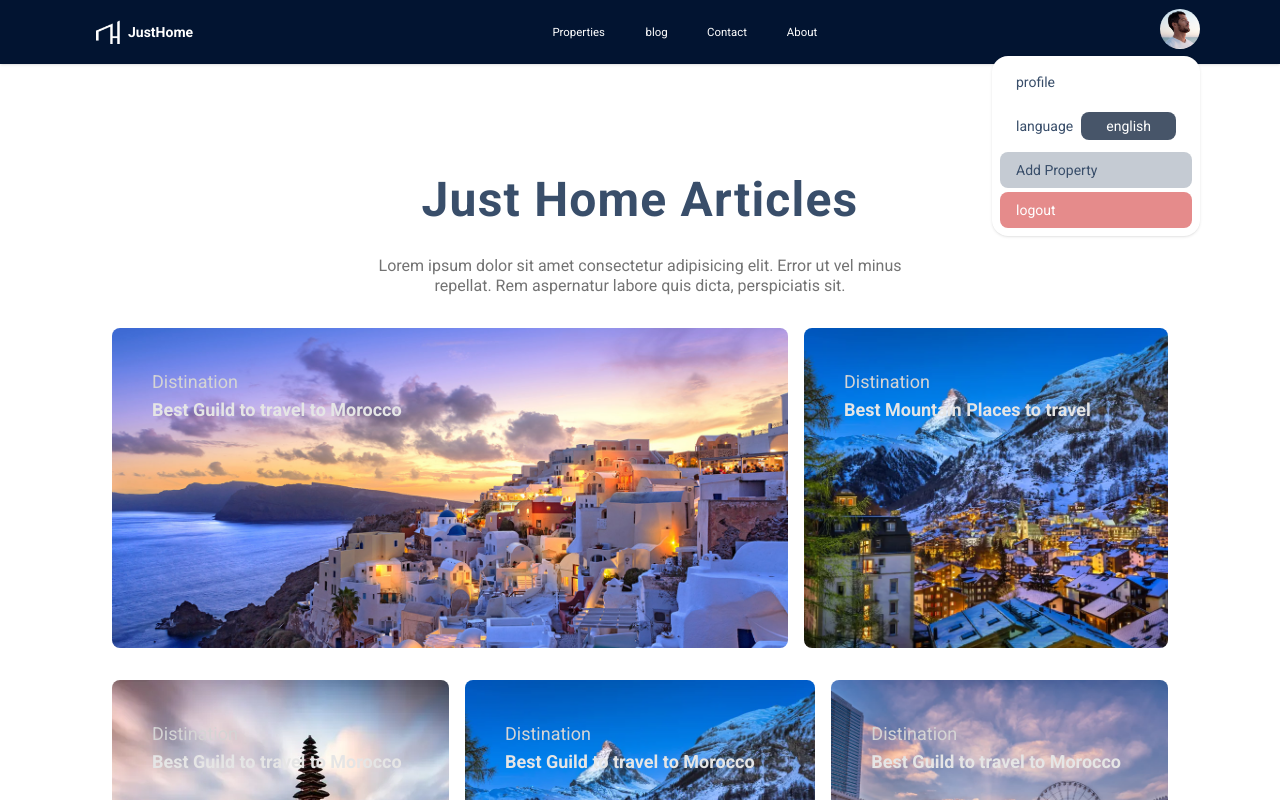
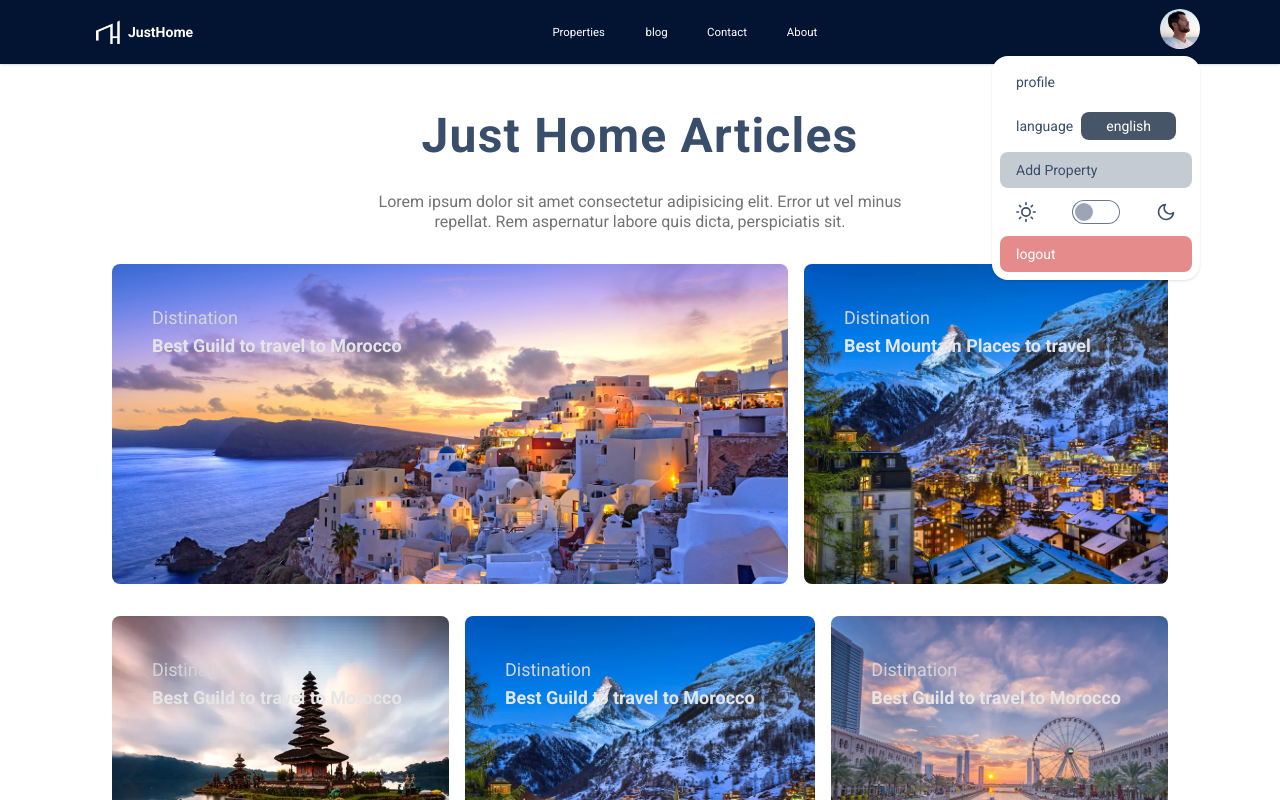
Before and after one commit to faroukq1/Just-Home, a React (Vite) app: page /blog in a window 1280 px wide. Both pictures are taken after a click on the button 1180 px from the left and 28 px from the top of the page. Shown: the top 800 px of the page. Built offline with nearby package versions, Linux system fonts and the light colour scheme.

Commit message:
dark mode

```diff
--- a/src/component/buy/PropertyMarketPlace.tsx
+++ b/src/component/buy/PropertyMarketPlace.tsx
@@ -42,9 +42,6 @@ const PropertyMarketPlace = () => {
           >
             <FaThList />
           </button>
-          <select className="select select-bordered select-sm select-neutral w-full">
-            <option>Popular</option>
-          </select>
         </div>
       </div>
       <div className="flex flex-wrap justify-center 2xl:justify-start items-center gap-4">
--- a/src/component/global/PropertyCardList.tsx
+++ b/src/component/global/PropertyCardList.tsx
@@ -38,7 +38,7 @@ const PropertyCardList = ({
           height={350}
         />
         <Link
-          className="text-white w-full btn btn-success"
+          className="text-white w-full btn btn-neutral"
           to={`/property/${id}`}
         >
           Book Now
--- /dev/null
+++ b/src/component/global/navbar/DarkModeToggle.tsx
@@ -0,0 +1,56 @@
+import { useEffect, useState } from "react";
+
+const systemTheme = {
+  light: "winter",
+  dark: "dark",
+};
+const DarkModeToggle = () => {
+  const storedTheme = localStorage.getItem("theme") || "winter";
+  const [theme, setTheme] = useState<string>(storedTheme);
+  useEffect(() => {
+    document.documentElement.setAttribute("data-theme", theme);
+    localStorage.setItem("theme", theme);
+  }, [theme]);
+  const handleThemeChanges = (value: boolean) => {
+    if (value) setTheme(systemTheme.dark);
+    else setTheme(systemTheme.light);
+  };
+  return (
+    <label className="flex justify-between cursor-pointer gap-2">
+      <svg
+        xmlns="http://www.w3.org/2000/svg"
+        width="20"
+        height="20"
+        viewBox="0 0 24 24"
+        fill="none"
+        stroke="currentColor"
+        strokeWidth="2"
+        strokeLinecap="round"
+        strokeLinejoin="round"
+      >
+        <circle cx="12" cy="12" r="5" />
+        <path d="M12 1v2M12 21v2M4.2 4.2l1.4 1.4M18.4 18.4l1.4 1.4M1 12h2M21 12h2M4.2 19.8l1.4-1.4M18.4 5.6l1.4-1.4" />
+      </svg>
+      <input
+        type="checkbox"
+        className="toggle theme-controller"
+        onChange={(e) => handleThemeChanges(e.target.checked)}
+      />
+      <svg
+        xmlns="http://www.w3.org/2000/svg"
+        width="20"
+        height="20"
+        viewBox="0 0 24 24"
+        fill="none"
+        stroke="currentColor"
+        strokeWidth="2"
+        strokeLinecap="round"
+        strokeLinejoin="round"
+      >
+        <path d="M21 12.79A9 9 0 1 1 11.21 3 7 7 0 0 0 21 12.79z"></path>
+      </svg>
+    </label>
+  );
+};
+
+export default DarkModeToggle;
--- a/src/component/global/navbar/Navbar.tsx
+++ b/src/component/global/navbar/Navbar.tsx
@@ -2,9 +2,10 @@ import { Link } from "react-router-dom";
 import logo from "../../../assets/logo.png";
 import Navlinks from "./Navlinks";
 import image from "../../../assets/profilepic.png";
+import DarkModeToggle from "./DarkModeToggle";
 const Navbar = () => {
   return (
-    <nav className="z-10 py-2 px-2 sm:px-16 lg:px-20 flex gap-2 justify-between items-center bg-neutral w-full shadow ">
+    <nav className="fixed z-10 py-2 px-2 sm:px-16 lg:px-20 flex gap-2 justify-between items-center bg-neutral w-full shadow ">
       <Link
         to="/"
         className="flex items-center gap-2 btn btn-neutral btn-outline border-none"
@@ -41,6 +42,9 @@ const Navbar = () => {
               </Link>
             </li>
             <li>
+              <DarkModeToggle />
+            </li>
+            <li>
               <Link to="/" className="bg-error text-white">
                 logout
               </Link>
--- a/src/component/index.ts
+++ b/src/component/index.ts
@@ -41,3 +41,4 @@ export { default as EditInformation } from "./profile/EditInformation";
 export { default as ImageWithBlurHash } from "./global/ImageWithBlurHash";
 export { default as FilterCategory } from "./buy/filter/FilterCategory";
 export { default as FilterByPriceRange } from "./buy/filter/FilterByPriceRange";
+export { default as DarkModeToggle } from "./global/navbar/DarkModeToggle";
--- a/src/component/landing/ChooseUs.tsx
+++ b/src/component/landing/ChooseUs.tsx
@@ -4,7 +4,7 @@ import SmallCard from "./SmallCard";
 
 const ChooseUs = () => {
   return (
-    <div className="bg-neutral-content min-h-[50vh] rounded-lg mx-4 flex flex-col justify-evenly items-center">
+    <div className="border-2 shadow-sm min-h-[50vh] rounded-lg mx-4 flex flex-col justify-evenly items-center">
       <PrintTitle
         title="why choose us"
         subTitle="Lorem ipsum dolor sit amet consectetur, adipisicing elit. Omnis, delectus."
--- a/src/component/landing/Companies.tsx
+++ b/src/component/landing/Companies.tsx
@@ -13,7 +13,7 @@ const Companies = () => {
               key={index}
               src={company}
               alt="company"
-              className="object-contain w-40 h-40 sm:w-20 sm:h-20"
+              className="object-contain bg-white p-2 rounded-md w-40 h-40 sm:w-20 sm:h-20"
             />
           );
         })}
--- a/src/component/landing/SmallCard.tsx
+++ b/src/component/landing/SmallCard.tsx
@@ -6,7 +6,11 @@ type smallCardType = {
 const SmallCard = ({ logo, title, subtitle }: smallCardType) => {
   return (
     <div className="flex flex-col gap-4 items-center justify-center w-full">
-      <img className="w-8 h-8" src={logo} alt="ticket logo" />
+      <img
+        className="w-14 h-14 bg-white p-2 rounded-md"
+        src={logo}
+        alt="ticket logo"
+      />
       <h1 className="text-md font-medium">{title}</h1>
       <p className="text-center text-sm">{subtitle}</p>
     </div>
--- a/src/pages/BuyProperty.tsx
+++ b/src/pages/BuyProperty.tsx
@@ -16,7 +16,6 @@ export const loader: LoaderFunction = async ({ params, request }) => {
   const url = new URL(request.url);
   const selectedCategories = url.searchParams.getAll("category");
   const minPrice = url.searchParams.getAll("minPrice");
-  console.log(minPrice);
   // fetching categories
   const fetchCategories = await client.getEntries({
     content_type: "category",
@@ -26,9 +25,11 @@ export const loader: LoaderFunction = async ({ params, request }) => {
     content_type: "justHomeContent",
     limit: 6,
     skip: nextItems * 6,
+    // filter based on category's id
     ...(selectedCategories.length > 0 && {
       "fields.propertyCategory.sys.id[in]": selectedCategories.join(","),
     }),
+    // filter based on price range (get all element greater than or equal minPrice)
     ...(minPrice.length > 0 && {
       "fields.price[gte]": minPrice,
     }),
```
